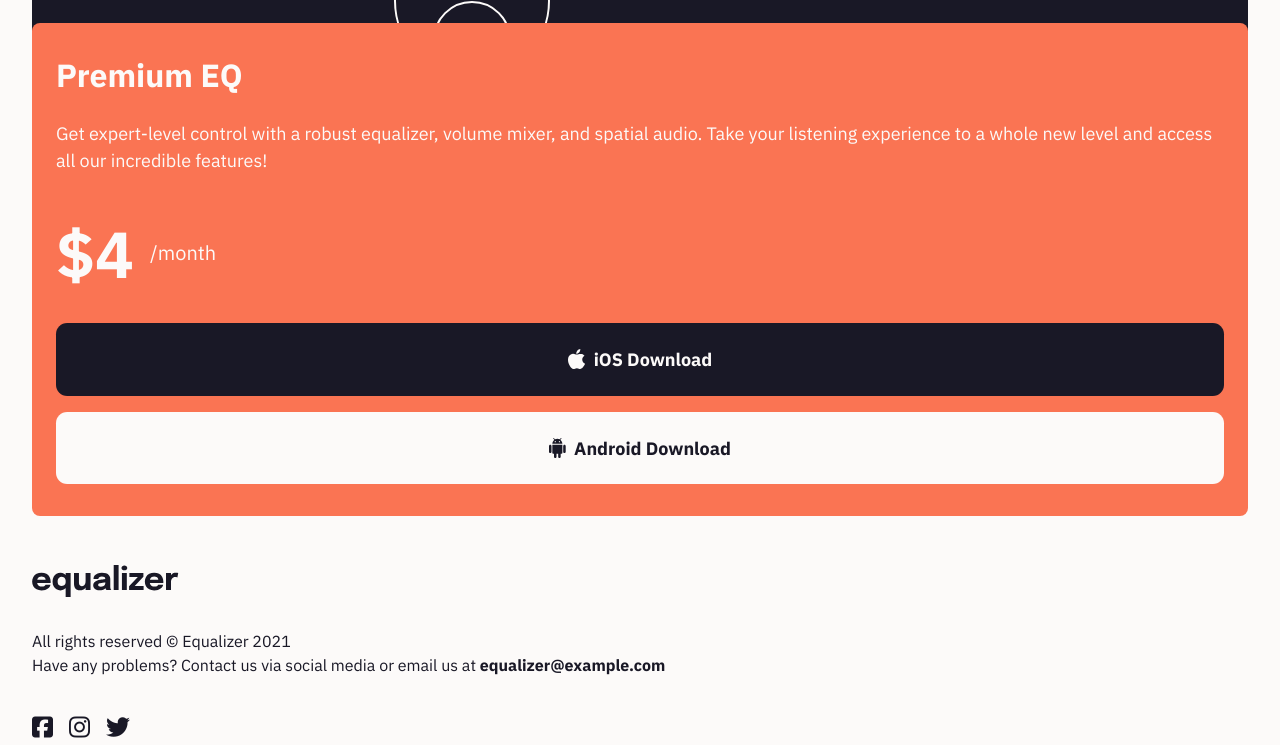
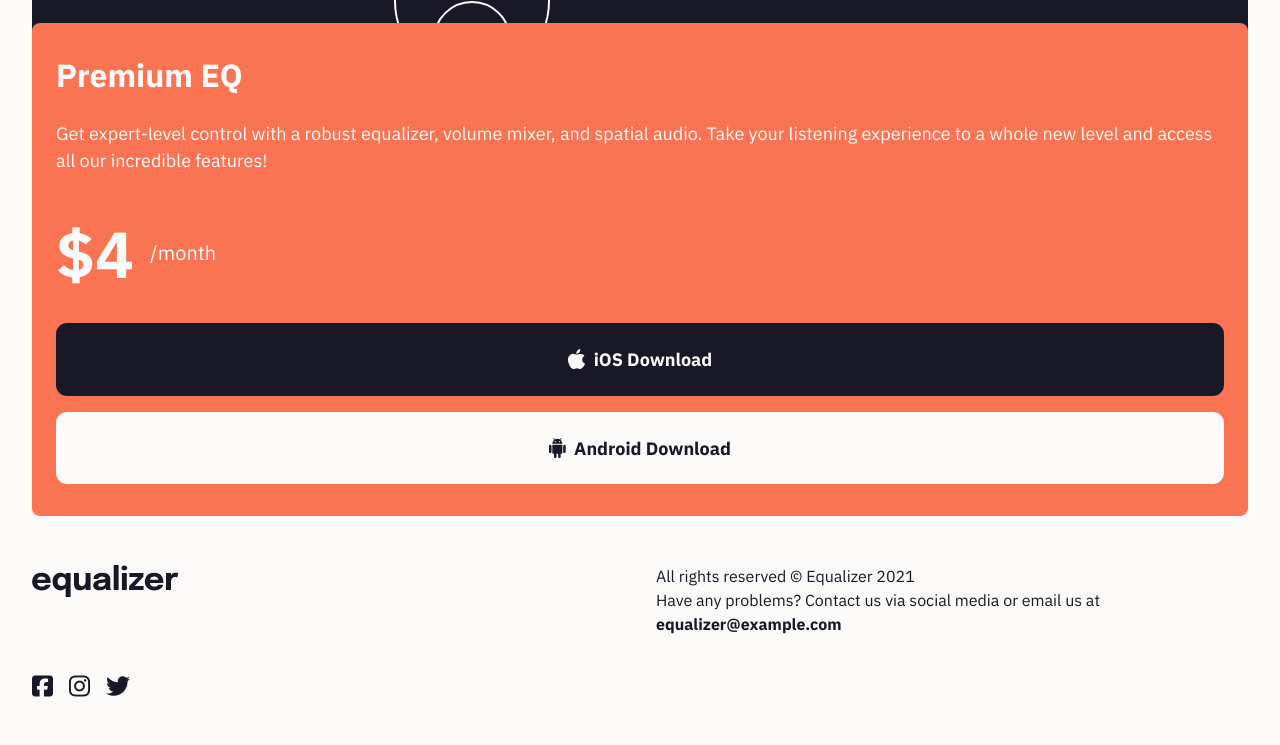
Before and after one commit to XenoMee/Responsive-Equalizer-Landing-Page, a plain HTML site: page index.html in a window 1280 px wide. Shown: the part 806-1551 px from the top of the page. After the commit the page ends 1510 px from the top, so only its background shows below. Drawn offline with Linux system fonts and the light colour scheme.

Commit message:
create 2 column layout inside footer

```diff
--- a/style.css
+++ b/style.css
@@ -231,4 +231,8 @@ body {
   .product__content {
     padding: 0 var(--content-padding-horizontal);
   }
+
+  .footer {
+    grid-template-columns: 1fr 1fr;
+  }
 }
```
